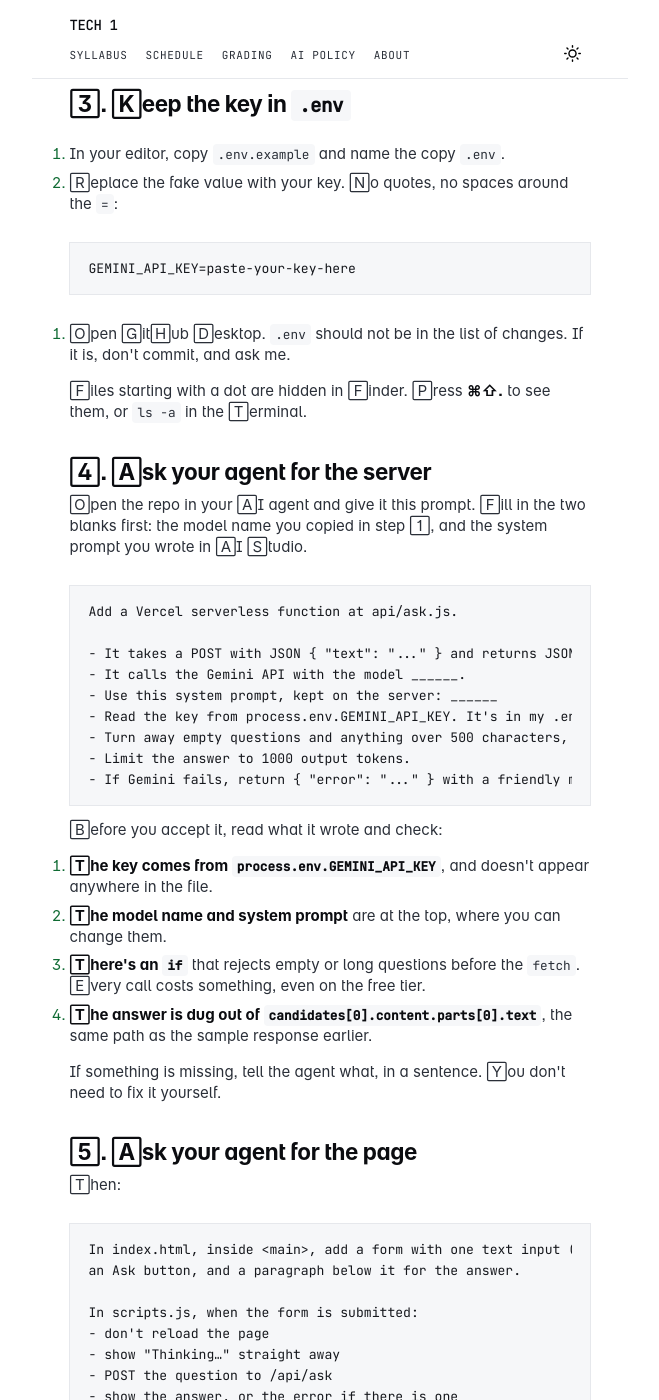
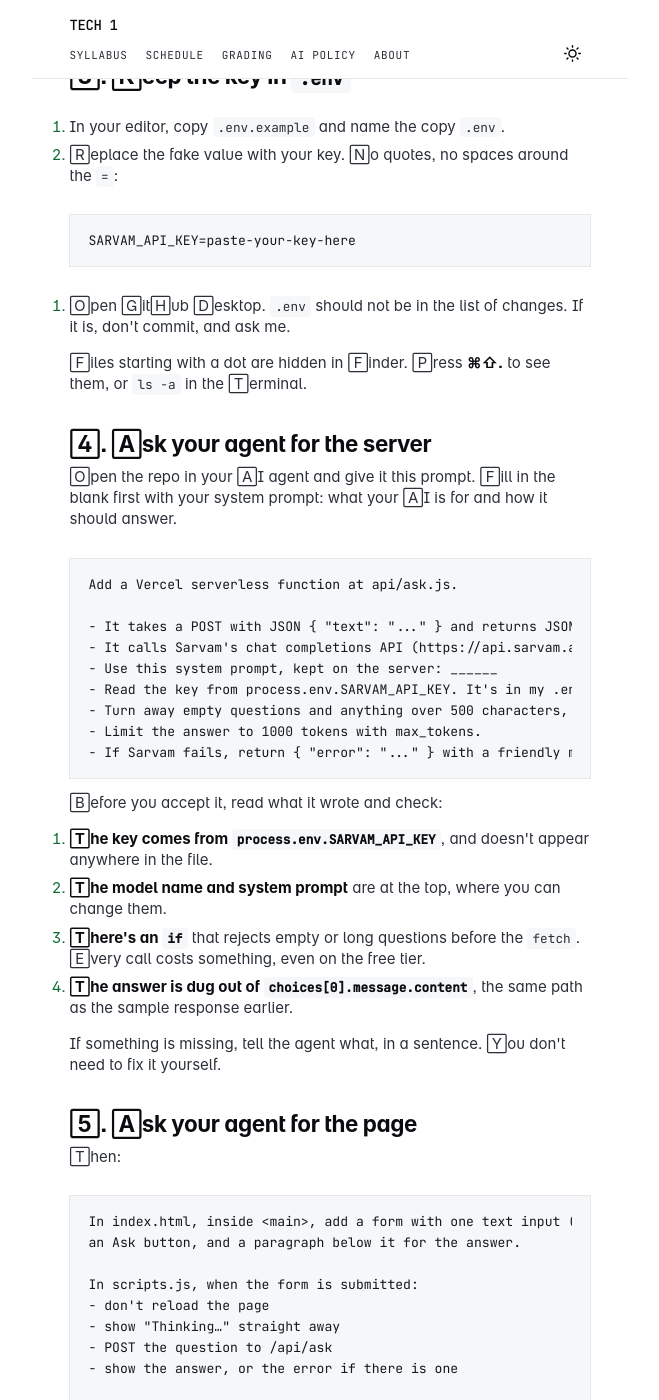
Before and after one commit to gyanl/tech1, a Jekyll site: the page built from _notes/Lecture 9 - API Keys and Vercel.md, in a window 1280 px wide and 1400 px high, scrolled down 8826 px. Shown: the whole window, without its empty margins (310-969 px from the left). Built offline with Jekyll 4.4.1, drawn with Linux system fonts in a browser that asks for light colours; some web fonts are replaced; some of the changed text lies outside the part shown.

Commit message:
Lecture 9: switch the class activity to Sarvam
Co-Authored-By: Claude Opus 5.5 <noreply@anthropic.com>

````diff
--- a/_notes/Lecture 9 - API Keys and Vercel.md
+++ b/_notes/Lecture 9 - API Keys and Vercel.md
@@ -69,7 +69,7 @@ Everything you've made this semester runs on someone else's computer:
 | Your github.io site | GitHub's (owned by Microsoft) |
 | Your wall and your multiplayer experience | Google's, through Firebase |
 | Your AI server | Vercel's, which rents its computers from Amazon |
-| Gemini | Google's |
+| Sarvam | Sarvam's, in India |
 | Jev | TypeSafe's, reached through Vercel's AI Gateway |
 
 **The cloud** means renting computers from a company instead of owning them. What changes from one service to the next is how much of the work they do for you.
@@ -104,36 +104,36 @@ An **API key** is a long, random string of letters and numbers. It works like an
 
 From the dashboard to an answer, it goes through four steps:
 
-1. **You generate it** in the company's dashboard - today we will use Google AI Studio. Their computer generates a random key. Many companies keep only a hashed copy of it (same idea as passwords in L8), which is why some dashboards, like OpenAI's, only show you a key once.
+1. **You generate it** in the company's dashboard - today we will use Sarvam's. Their computer generates a random key. Many companies keep only a hashed copy of it (same idea as passwords in L8), which is why some dashboards, like OpenAI's, only show you a key once.
 2. **You store it securely** in `.env` on your laptop and in Vercel's environment variables. Nowhere else.
 3. **Your app sends it with every request** Without the API key, the API will not send you a response to your request.
-4. **The API server checks it.** The company's server looks the key up, checks it's still active and what it's allowed to do, counts the request against your limit, and only then answers. A missing or wrong key gets rejected - for eg. Gemini answers a bad key with a `400` and "API key not valid".
+4. **The API server checks it.** The company's server looks the key up, checks it's still active and what it's allowed to do, counts the request against your limit, and only then answers. A missing or wrong key gets rejected - for eg. Sarvam answers a bad key with a `403` and "Invalid or missing authentication credentials".
 
-With a correct key, Gemini sends back a `200` and the answer (trimmed):
+With a correct key, Sarvam sends back a `200` and the answer (trimmed):
 
 ```json
 {
-  "candidates": [
+  "choices": [
     {
-      "content": {
-        "parts": [{ "text": "Bengaluru is the capital of Karnataka." }],
-        "role": "model"
+      "message": {
+        "role": "assistant",
+        "content": "Bengaluru is the capital of Karnataka."
       },
-      "finishReason": "STOP"
+      "finish_reason": "stop"
     }
   ],
-  "usageMetadata": { "promptTokenCount": 8, "candidatesTokenCount": 9 }
+  "model": "sarvam-105b-conversations",
+  "usage": { "prompt_tokens": 12, "completion_tokens": 9, "total_tokens": 21 }
 }
 ```
 
-With a wrong key, it sends back a `400` and an error instead:
+With a wrong key, it sends back a `403` and an error instead:
 
 ```json
 {
   "error": {
-    "code": 400,
-    "message": "API key not valid. Please pass a valid API key.",
-    "status": "INVALID_ARGUMENT"
+    "message": "Invalid or missing authentication credentials",
+    "code": "invalid_api_key_error"
   }
 }
 ```
@@ -158,7 +158,7 @@ In a special type of file called `.env` (short for environment) on your laptop,
 
 ![Adding .env to .gitignore](assets/img/Add%20to%20Gitignore.png)
 
-Save the value in the .env file using your text editor. This is one of the few things that you have to do manually instead of using an agent (for security reasons). Agents are told to specifically never read a .env directly. Tell your agent the key's **name** (`GEMINI_API_KEY`), never its value.
+Save the value in the .env file using your text editor. This is one of the few things that you have to do manually instead of using an agent (for security reasons). Agents are told to specifically never read a .env directly. Tell your agent the key's **name** (`SARVAM_API_KEY`), never its value.
 
 When you run the project locally, the code uses the .env saved only on your computer to access the API. When you deploy to Vercel, Vercel will not have the API key since it it's not in your repo, and you need to separately add the API key to Vercel in your project settings.
 
@@ -194,7 +194,7 @@ So the key has to live somewhere visitors can't read: a **server**. Your page as
 
 ```text
    BROWSER                    VERCEL SERVER                 MODEL
-   (user's device)              (holds the key)             (Google's computer)
+   (user's device)              (holds the key)             (Sarvam's computer)
 
    types a question ───────▶  adds the system prompt ───▶ writes an answer
                               and the key                        │
@@ -213,8 +213,8 @@ The key goes in an **environment variable**, a value you type into Vercel's dash
 By the end of today, yours will look something like this. These keys are fake:
 
 ```text
-# Gemini, from Google AI Studio
-GEMINI_API_KEY=fake-gemini-key-8f3k2m9x7q1w4e6r
+# Sarvam, from dashboard.sarvam.ai
+SARVAM_API_KEY=sk_fake-sarvam-key-8f3k2m9x7q1w4e6r
 
 # Jev, the class key from the class group
 AI_GATEWAY_API_KEY=fake-gateway-key-2b7n5v1c9z3x8l4k
@@ -223,16 +223,15 @@ AI_GATEWAY_API_KEY=fake-gateway-key-2b7n5v1c9z3x8l4k
 
 ## Class Activity: your own AI server
 
-You'll make a page with one text box. It sends a question to your server, your server asks Gemini, and the answer comes back. The key lives in `.env` on your laptop and in Vercel, and never reaches the browser or GitHub.
+You'll make a page with one text box. It sends a question to your server, your server asks Sarvam, and the answer comes back. The key lives in `.env` on your laptop and in Vercel, and never reaches the browser or GitHub.
 
 ### 1. Get a free key
 
-1. Go to [aistudio.google.com/apikey](https://aistudio.google.com/apikey) and click **Create API key**.
-2. Don't add a billing account. Without one, the worst case is hitting the day's free limit. You can't get a bill.
+1. Sign up at [dashboard.sarvam.ai](https://dashboard.sarvam.ai) and create an API key. It starts with `sk_`.
+2. Every new account gets ₹100 of free credits, which don't expire. That's plenty for today. Don't add a payment method, so the worst case is running out of credits. You can't get a bill.
 3. Don't paste it into your code, the class group, or a chat with your AI agent. It goes into `.env` in step 3.
-4. Copy the exact name of the model you used in AI Studio. Model names change every few months, so take it from there, not from these notes.
 
-On the free tier, Google may use what you send to improve its products. Don't send anything private, yours or anyone else's.
+We'll use the model `sarvam-105b-conversations`, made by Sarvam in Bengaluru and built for chat. Don't send anything private to it, yours or anyone else's.
 
 ### 2. Make a repo
 
@@ -250,7 +249,7 @@ It's web-starter with a few things added:
 2. Replace the fake value with your key. No quotes, no spaces around the `=`:
 
 ```text
-GEMINI_API_KEY=paste-your-key-here
+SARVAM_API_KEY=paste-your-key-here
 ```
 
 3. Open GitHub Desktop. `.env` should not be in the list of changes. If it is, don't commit, and ask me.
@@ -259,26 +258,26 @@ Files starting with a dot are hidden in Finder. Press **⌘⇧.** to see them, o
 
 ### 4. Ask your agent for the server
 
-Open the repo in your AI agent and give it this prompt. Fill in the two blanks first: the model name you copied in step 1, and the system prompt you wrote in AI Studio.
+Open the repo in your AI agent and give it this prompt. Fill in the blank first with your system prompt: what your AI is for and how it should answer.
 
 ```text
 Add a Vercel serverless function at api/ask.js.
 
 - It takes a POST with JSON { "text": "..." } and returns JSON { "answer": "..." }.
-- It calls the Gemini API with the model ______.
+- It calls Sarvam's chat completions API (https://api.sarvam.ai/v1/chat/completions) with the model sarvam-105b-conversations, sending the key in the api-subscription-key header.
 - Use this system prompt, kept on the server: ______
-- Read the key from process.env.GEMINI_API_KEY. It's in my .env file. Don't open or print .env.
-- Turn away empty questions and anything over 500 characters, before calling Gemini.
-- Limit the answer to 1000 output tokens.
-- If Gemini fails, return { "error": "..." } with a friendly message instead of crashing.
+- Read the key from process.env.SARVAM_API_KEY. It's in my .env file. Don't open or print .env.
+- Turn away empty questions and anything over 500 characters, before calling Sarvam.
+- Limit the answer to 1000 tokens with max_tokens.
+- If Sarvam fails, return { "error": "..." } with a friendly message instead of crashing.
 ```
 
 Before you accept it, read what it wrote and check:
 
-1. **The key comes from `process.env.GEMINI_API_KEY`**, and doesn't appear anywhere in the file.
+1. **The key comes from `process.env.SARVAM_API_KEY`**, and doesn't appear anywhere in the file.
 2. **The model name and system prompt** are at the top, where you can change them.
 3. **There's an `if`** that rejects empty or long questions before the `fetch`. Every call costs something, even on the free tier.
-4. **The answer is dug out of `candidates[0].content.parts[0].text`**, the same path as the sample response earlier.
+4. **The answer is dug out of `choices[0].message.content`**, the same path as the sample response earlier.
 
 If something is missing, tell the agent what, in a sentence. You don't need to fix it yourself.
 
@@ -296,12 +295,12 @@ In scripts.js, when the form is submitted:
 - POST the question to /api/ask
 - show the answer, or the error if there is one
 
-Use the existing styles. Don't call Google from the browser.
+Use the existing styles. Don't call Sarvam from the browser.
 ```
 
 Check:
 
-1. **The `fetch` goes to `/api/ask`**, your own server. No Google address and no key in `scripts.js`.
+1. **The `fetch` goes to `/api/ask`**, your own server. No Sarvam address and no key in `scripts.js`.
 2. **"Thinking…" appears** as soon as you press Ask. Waiting with no feedback feels broken, so this is a design decision as much as a code one.
 
 You can't test this by opening `index.html` on its own, because there's no server running `api/ask.js`. Ask your agent to run it with `vercel dev`, which runs your `api` folder and reads `.env` on your laptop, like a small local Vercel.
@@ -383,13 +382,13 @@ Some things to note:
 
 1. Commit and push.
 2. Import the repo into Vercel, following [[Help - Host on Vercel]].
-3. In the project, go to **Settings → Environment Variables**. Open `.env` in your editor, copy everything, and paste it into the **Key** box. Vercel splits it into a name and a value. If it doesn't, add `GEMINI_API_KEY` by hand. Save.
+3. In the project, go to **Settings → Environment Variables**. Open `.env` in your editor, copy everything, and paste it into the **Key** box. Vercel splits it into a name and a value. If it doesn't, add `SARVAM_API_KEY` by hand. Save.
 4. Go to **Deployments**, click **⋯** on the latest one and **Redeploy**. A new variable only reaches deployments made after you add it.
 
 Open your `vercel.app` URL and ask it something. Then check:
 
 - **View Source** and search for your key. It isn't there.
-- **DevTools → Network**: the request went to `/api/ask`, not to Google.
+- **DevTools → Network**: the request went to `/api/ask`, not to Sarvam.
 - **Your phone**: same page, same server.
 
 It won't work on `github.io`, in Simple Web Server, or from a double-clicked `index.html`. Those only serve files, so there's nothing to run `api/ask.js`.
@@ -400,7 +399,7 @@ It won't work on `github.io`, in Simple Web Server, or from a double-clicked `in
 - Add it to `.env` on a new line, under the name used in [[Exercise - Build with Jev]]:
 
 ```text
-GEMINI_API_KEY=your-gemini-key
+SARVAM_API_KEY=your-sarvam-key
 AI_GATEWAY_API_KEY=the-class-key
 ```
 
````
